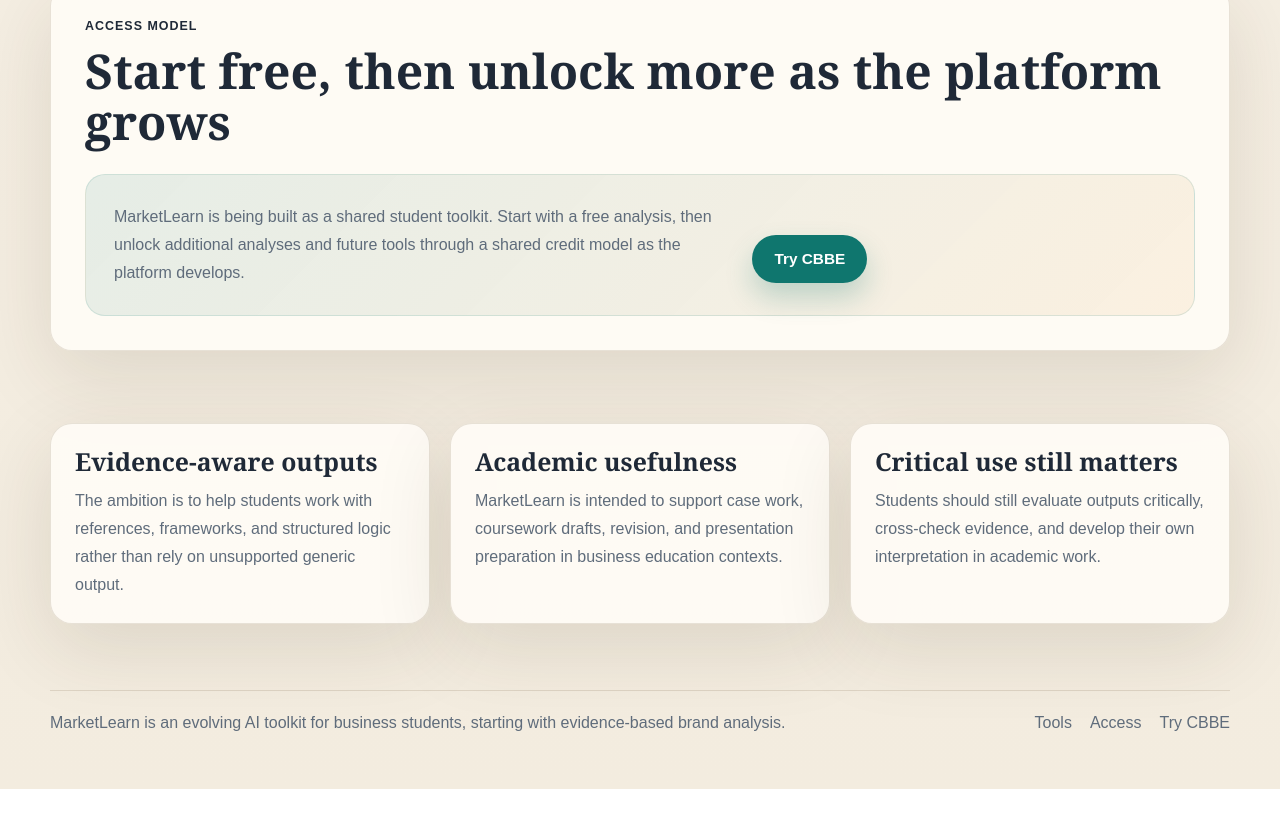
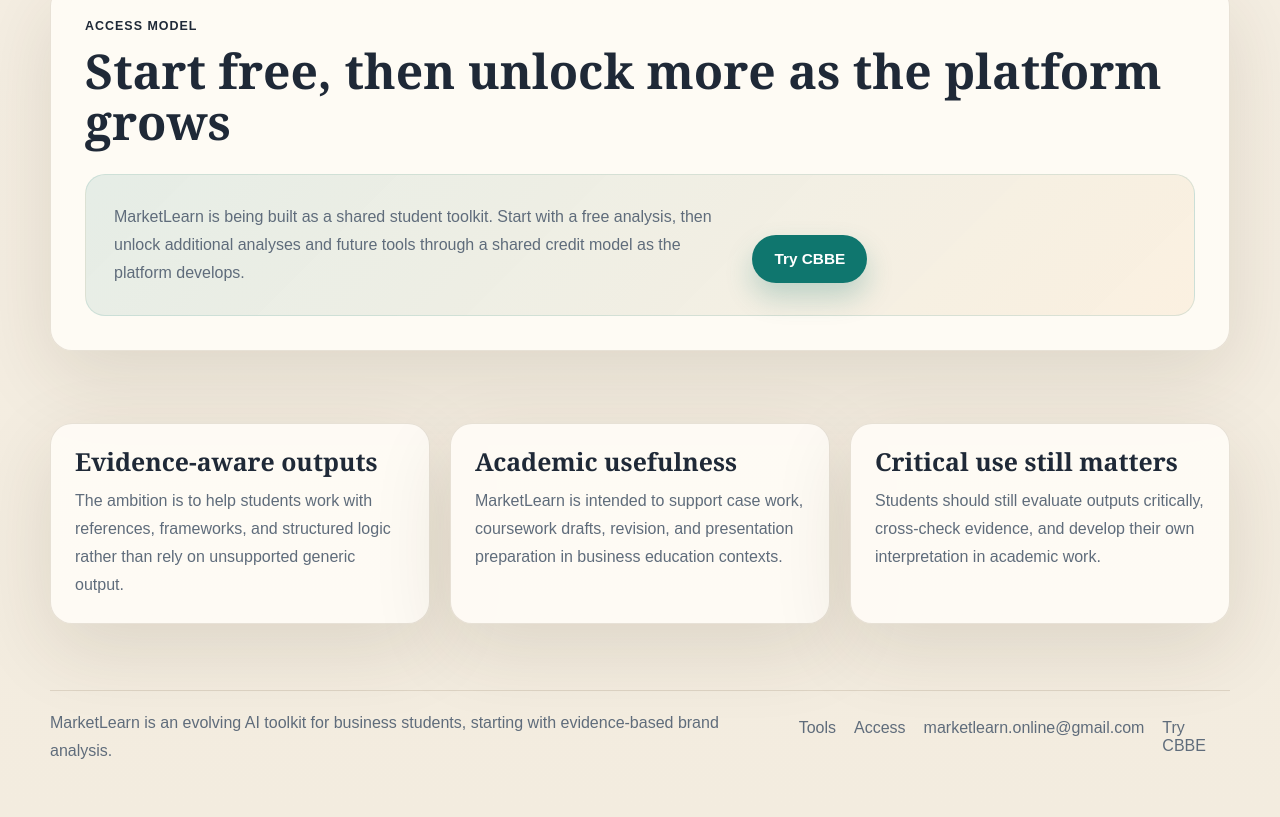
Before and after one commit to m2que/ai-tools-landing, a plain HTML site: page index.html in a window 1280 px wide. Shown: the part 3197-4014 px from the top of the page. Before the commit the page ends 3986 px from the top, so only its background shows below. Drawn offline with Linux system fonts and the light colour scheme.

Commit message:
Add GA4 + support email to landing page

```diff
--- a/index.html
+++ b/index.html
@@ -730,6 +730,7 @@
       <div class="footer-links">
         <a href="#tools">Tools</a>
         <a href="#pricing">Access</a>
+        <a href="mailto:marketlearn.online@gmail.com">marketlearn.online@gmail.com</a>
         <a href="https://cbbe.marketlearn.online" target="_blank" rel="noopener">Try CBBE</a>
       </div>
     </div>
```
